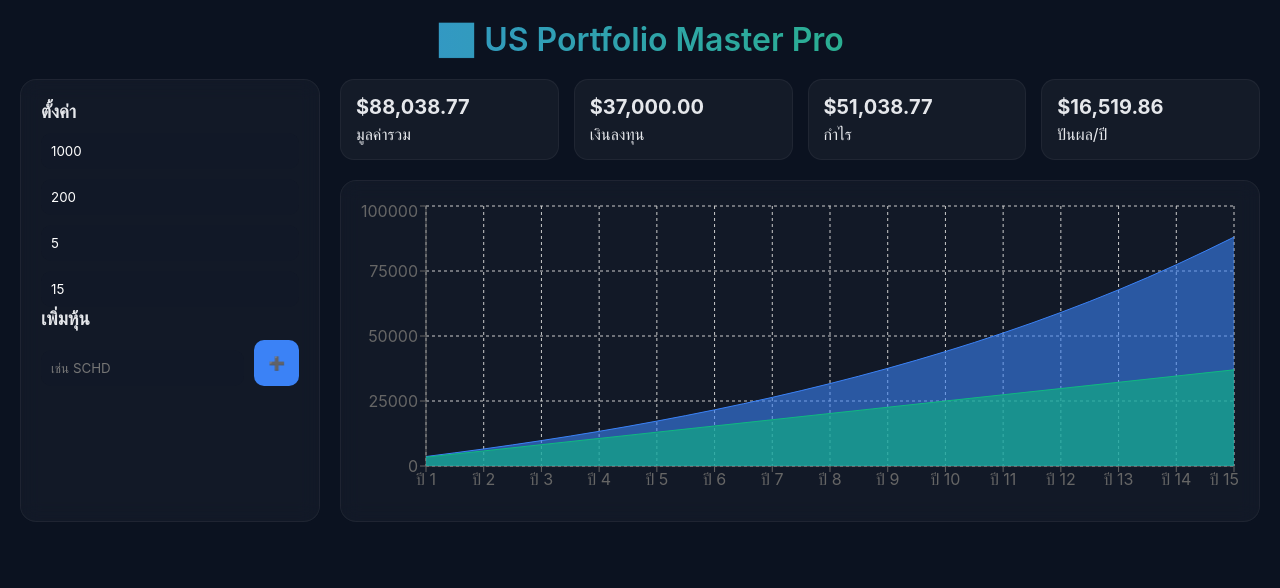
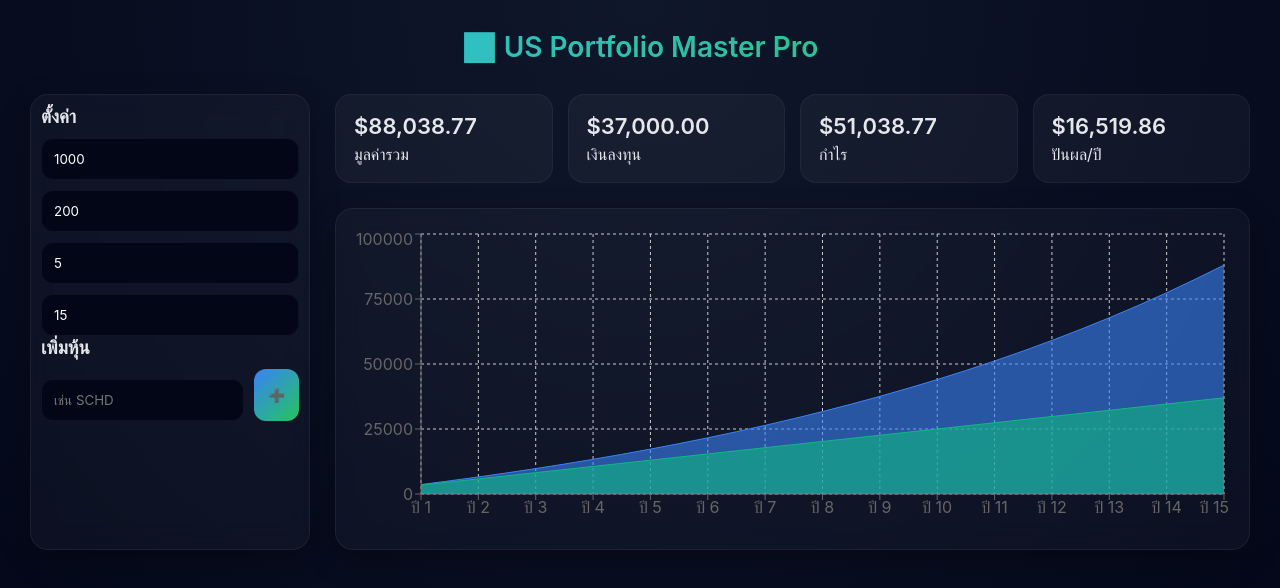
Before and after one commit to navykao/us-portfolio-grow, a React (Create React App) app in the folder client/: page / in a window 1280 px wide. Shown: the top 588 px of the page. Built offline with nearby package versions, Linux system fonts and the light colour scheme.

Commit message:
UI pro upgrade

```diff
--- a/client/src/App.js
+++ b/client/src/App.js
@@ -107,7 +107,7 @@
       <div className="main-grid">
 
         {/* LEFT */}
-        <div className="card">
+        <div className="card chart-card">
 
           <h3>ตั้งค่า</h3>
 
--- a/client/src/index.css
+++ b/client/src/index.css
@@ -1,3 +1,4 @@
+/* ===== RESET ===== */
 * {
   margin: 0;
   padding: 0;
@@ -5,29 +6,36 @@
   font-family: 'Inter', sans-serif;
 }
 
+/* ===== BODY ===== */
 body {
-  background: #0b1220;
+  background: radial-gradient(circle at top, #0f172a, #020617);
   color: #e5e7eb;
 }
 
-/* ===== Layout ===== */
+/* ===== CONTAINER ===== */
 .app-container {
-  padding: 20px;
+  padding: 30px;
   max-width: 1400px;
   margin: auto;
 }
 
+/* ===== HEADER ===== */
 h1 {
   text-align: center;
-  margin-bottom: 20px;
+  margin-bottom: 30px;
+  font-size: 28px;
   font-weight: 600;
+
+  background: linear-gradient(90deg, #38bdf8, #22c55e);
+  -webkit-background-clip: text;
+  -webkit-text-fill-color: transparent;
 }
 
-/* ===== Grid ===== */
+/* ===== GRID ===== */
 .main-grid {
   display: grid;
-  grid-template-columns: 300px 1fr;
-  gap: 20px;
+  grid-template-columns: 280px 1fr;
+  gap: 25px;
 }
 
 @media (max-width: 900px) {
@@ -36,40 +44,62 @@
   }
 }
 
-/* ===== Card ===== */
+/* ===== CARD (Glass Style) ===== */
 .card {
   background: rgba(255,255,255,0.03);
-  border-radius: 16px;
+  border-radius: 18px;
   padding: 20px;
-  backdrop-filter: blur(10px);
-  border: 1px solid rgba(255,255,255,0.05);
+
+  backdrop-filter: blur(12px);
+  border: 1px solid rgba(255,255,255,0.06);
+
+  box-shadow: 0 10px 30px rgba(0,0,0,0.3);
+  transition: all 0.25s ease;
 }
 
-/* ===== Inputs ===== */
+.card:hover {
+  transform: translateY(-3px);
+  box-shadow: 0 20px 40px rgba(0,0,0,0.5);
+}
+
+/* ===== INPUT ===== */
 input {
   width: 100%;
-  padding: 10px;
+  padding: 12px;
   margin-top: 10px;
-  border-radius: 10px;
-  border: none;
-  background: #111827;
+
+  border-radius: 12px;
+  border: 1px solid rgba(255,255,255,0.05);
+
+  background: #020617;
   color: white;
+
+  transition: all 0.2s ease;
 }
 
+input:focus {
+  outline: none;
+  border: 1px solid #3b82f6;
+  box-shadow: 0 0 10px #3b82f6;
+}
+
+/* ===== BUTTON ===== */
 button {
-  background: #3b82f6;
+  background: linear-gradient(135deg, #3b82f6, #22c55e);
   border: none;
   padding: 10px 14px;
-  border-radius: 10px;
+  border-radius: 12px;
   color: white;
   cursor: pointer;
+
+  transition: all 0.2s ease;
 }
 
 button:hover {
-  opacity: 0.85;
+  transform: scale(1.05);
 }
 
-/* ===== Stock ===== */
+/* ===== STOCK ===== */
 .add-stock-flex {
   display: flex;
   gap: 10px;
@@ -83,12 +113,12 @@
   align-items: center;
 }
 
-/* ===== Summary ===== */
+/* ===== SUMMARY ===== */
 .summary-grid {
   display: grid;
   grid-template-columns: repeat(4, 1fr);
   gap: 15px;
-  margin-bottom: 20px;
+  margin-bottom: 25px;
 }
 
 @media (max-width: 900px) {
@@ -98,19 +128,33 @@
 }
 
 .summary-box {
+  padding: 18px;
+  border-radius: 16px;
+
   background: rgba(255,255,255,0.04);
-  padding: 15px;
-  border-radius: 14px;
   border: 1px solid rgba(255,255,255,0.05);
+
+  transition: all 0.2s ease;
+}
+
+.summary-box:hover {
+  transform: translateY(-2px);
 }
 
 .summary-box h2 {
-  font-size: 20px;
+  font-size: 22px;
   margin-bottom: 5px;
+  font-weight: 600;
 }
 
-h1 {
-  background: linear-gradient(90deg, #3b82f6, #22c55e);
-  -webkit-background-clip: text;
-  -webkit-text-fill-color: transparent;
+/* ===== CHART CARD ===== */
+.chart-card {
+  padding: 10px;
 }
+
+/* ===== MOBILE FIX ===== */
+@media (max-width: 500px) {
+  h1 {
+    font-size: 22px;
+  }
+}
```
